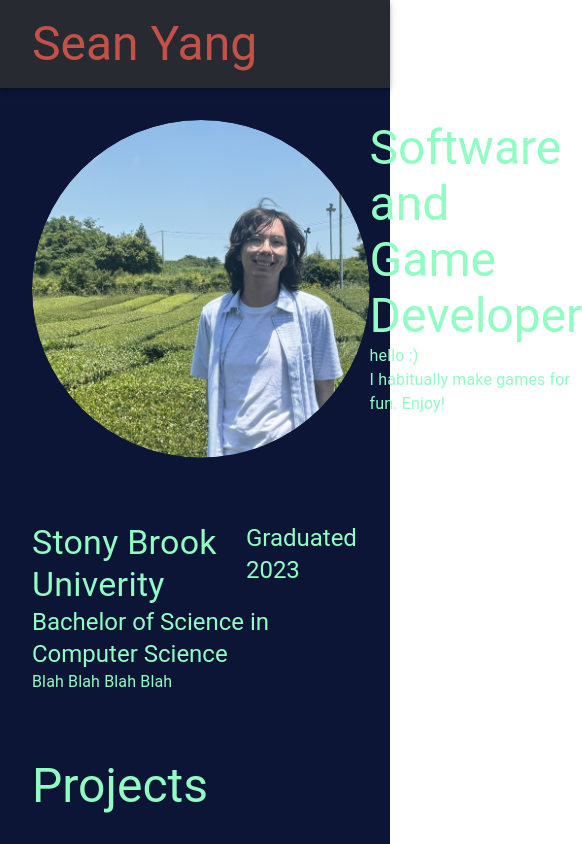
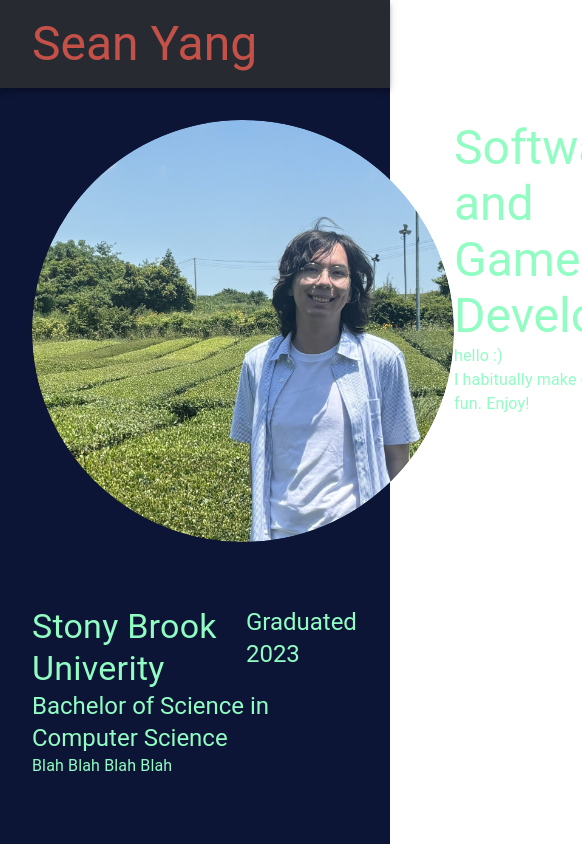
Before and after one commit to s303824/sean-yang, a React (Create React App) app: page / in a window 390 px wide. Shown: the top 844 px of the page, 582 px wide, since content can reach past the window. Built offline with nearby package versions, Linux system fonts and the light colour scheme; grey boxes are pictures that could not be loaded.

Commit message:
mobile fix

```diff
--- a/src/App.css
+++ b/src/App.css
@@ -1,19 +1,28 @@
 .App {
   box-sizing: border-box;
+  position:fixed;
+  padding:0;
+  margin:0;
+
+  top:0;
+  left:0;
+
+  width: 100%;
+  height: 100%;
 }
 
 .App-logo {
   display: flex;
   justify-content: center;
   align-items: center;
-  max-width: 40vh;
-  min-width: 40vh;
+  max-width: 50vh;
+  min-width: 50vh;
   aspect-ratio: 1/1;
 
 }
 
 .App-logo img{
-  height:40vh;
+  height:50vh;
   clip-path: circle();
 }
 
--- a/src/components/AboutSection.js
+++ b/src/components/AboutSection.js
@@ -4,7 +4,7 @@ import '../App.css';
 
 function AboutSection(){
     return(
-        <Box sx={{display:"flex", flexDirection:"row" , padding:4, justifyContent:"space-evenly"}}>
+        <Box sx={{display:"flex", flexDirection:"row" , padding:4, justifyContent:"space-around"}}>
             <Box  className="App-logo" sx={{borderRadius: '50%' ,overflow:'hidden', backgroundClip:'border-box'}}>
                 <img src={logo} className="App-logo"alt="profile pic"/>
             </Box>
```
